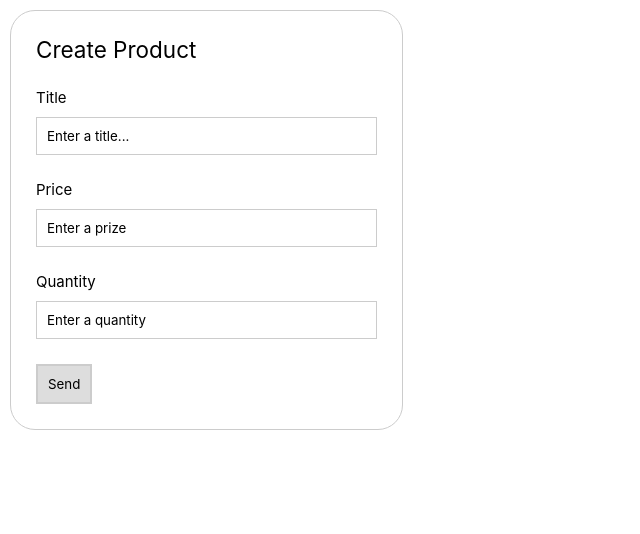
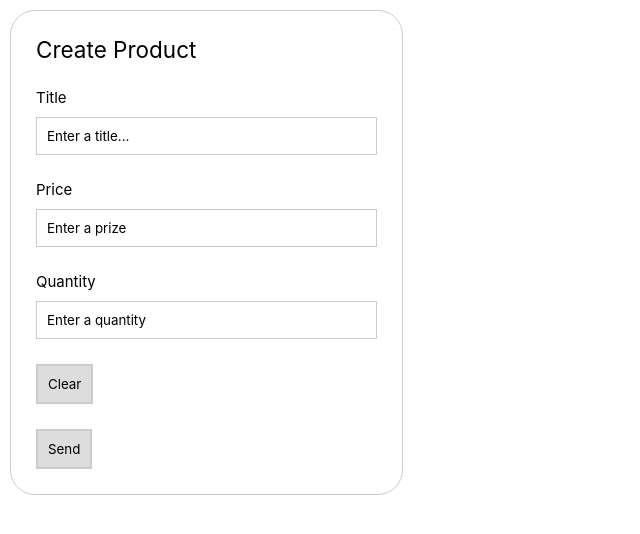
Before and after one commit to mateusmento/palpie, a Vue app in the folder app/: page / in a window 1280 px wide. Shown: the top 534 px of the page, without its empty margins (0-640 px from the left). Built offline with nearby package versions, Linux system fonts and the light colour scheme.

Commit message:
Use clear button in create product form

```diff
--- a/app/src/pages/Home.vue
+++ b/app/src/pages/Home.vue
@@ -39,6 +39,7 @@ async function createProduct(data: Partial<Product>) {
           class="grid rows-sm"
           class-input="p-sm"
         />
+        <Button type="reset" class="p-sm">Clear</Button>
         <Button type="submit" class="p-sm">Send</Button>
       </Form>
     </section>
```
